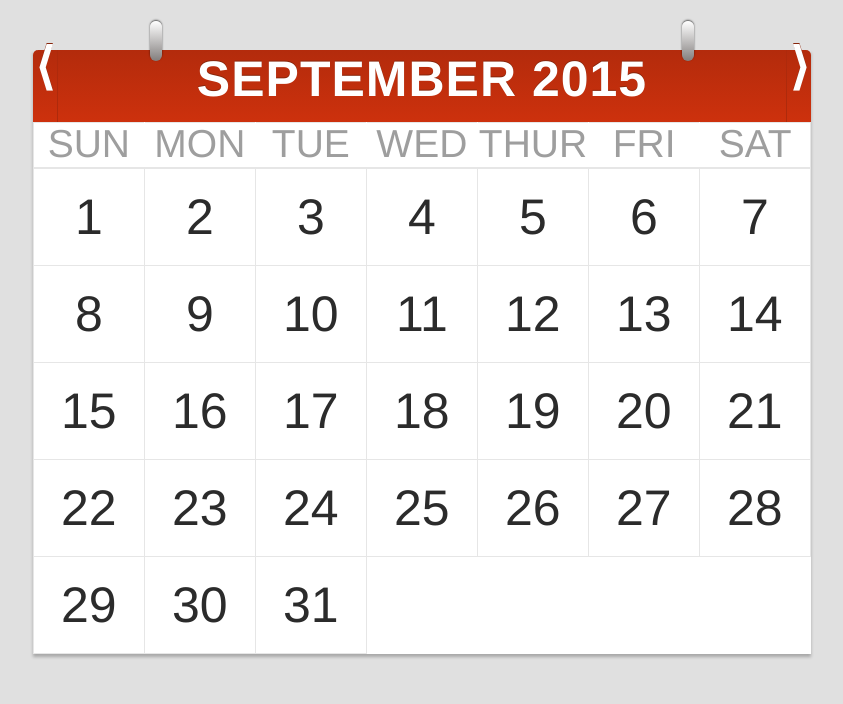
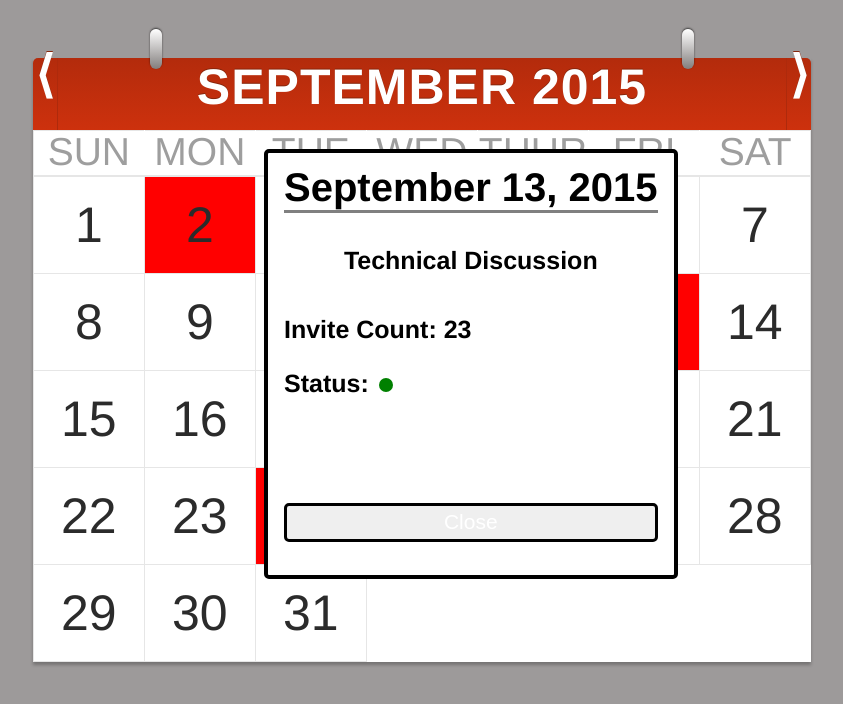
Before and after one commit to frangallo/calendar, a plain HTML site: page index.html in a window 1280 px wide. Both pictures are taken after a click on the element "13". Shown: the whole page, without its empty margins (218-1061 px from the left). Drawn offline with Linux system fonts and the light colour scheme.

Commit message:
Styled modal

```diff
--- a/css/calendar.css
+++ b/css/calendar.css
@@ -160,11 +160,65 @@ body {
 
 .m-content  {
   z-index: 2;
+  height: 390px;
   position: absolute;
-  top: 23%;
+  top: 18%;
   left: 37.5%;
   background-color: white;
   padding: 1pc;
-  border: 1px solid;
+  border: 4px solid;
+  border-radius: 5px;
+  font: 50px "Helvetica Neue", Helvatica, Arial, san-serif;
+}
+
+.circle-green {
+  display: inline-block;
+	border-radius: 50%;
+	width: 14px;
+	height: 14px;
+  background-color: green;
+  margin-left: 10px;
+}
+
+.circle-red {
+  display: inline-block;
+	border-radius: 50%;
+	width: 14px;
+	height: 14px;
+  background-color: red;
+  margin-left: 10px;
+}
+
+.date{
+  margin-top: -4px;
+  font-size: 40px;
+  border-bottom: 3px solid grey;
+}
+
+.m-content h3{
+  font-size: 25px;
+  /*padding-bottom: 5px*/
+
+}
+
+.event{
+  text-align: center;
+  padding-bottom: 4%;
+}
+
+.status{
+  padding-bottom: 16%;
+}
+
+.close-button{
+  color: white;
+  font-size: 21px;
+  width: 100%;
+  height: 10%;
+  border: 3px solid black;
   border-radius: 5px;
 }
+
+.busy-day{
+  background-color: red;
+}
--- a/index.html
+++ b/index.html
@@ -24,7 +24,11 @@
       </div>
     </div>
     <div class="m-content" style="display: none;">
-      <h3 class="event">Event</h3>
+      <h2 class="date"></h2>
+      <h3 class="event"></h3>
+      <h3 class="invite-count"></h3>
+      <h3 class="status">Status:<div class="circle"></div> </h3>
+      <button type="button" class="close-button"></i>Close</button>
     </div>
     <!-- <div class="m-content" style="display: none;"></div> -->
   </body>
--- a/js/calendar.js
+++ b/js/calendar.js
@@ -10,17 +10,57 @@
   }
 
   CalendarView.prototype.openModal = function (){
-    days = [1,7,14,24]
+    var that = this;
     $(".indv-days td").click(function(event){
       $day = $(event.currentTarget);
       dayInfo = $day.attr("data-info");
-      console.log(dayInfo === "1");
-      if (dayInfo === "1"){
-        console.log("hello")
-        $('body').append("<div>").addClass('m-background')
-        $(".m-content").show();
+      if (dayInfo === "2"){
+        that.openFirstModal();
+      } else if (dayInfo === "13") {
+        that.openSecondModal();
+      } else if (dayInfo === "24") {
+        that.openThirdModal();
       }
     })
+  }
+
+  CalendarView.prototype.openFirstModal = function (){
+    console.log("hello")
+    $('body').append("<div>").addClass('m-background')
+    $(".date").html("September 1, 2015")
+    $(".event").html("Birthday Party")
+    $(".invite-count").html("Invite Count: 120")
+    $(".circle").addClass("circle-green")
+    $(".m-content").show();
+    $(".close-button").click(function(){
+      location.reload()
+    });
+  }
+
+  CalendarView.prototype.openSecondModal = function (){
+    console.log("hello")
+    $('body').append("<div>").addClass('m-background')
+    $(".date").html("September 13, 2015")
+    $(".event").html("Technical Discussion")
+    $(".invite-count").html("Invite Count: 23")
+    $(".circle").addClass("circle-green")
+    $(".m-content").show();
+    $(".close-button").click(function(){
+      location.reload()
+    });
+  }
+
+  CalendarView.prototype.openThirdModal = function (){
+    console.log("hello")
+    $('body').append("<div>").addClass('m-background')
+    $(".date").html("September 24, 2015")
+    $(".event").html("Press Release")
+    $(".invite-count").html("Invite Count: 64")
+    $(".circle").addClass("circle-red")
+    $(".m-content").show();
+    $(".close-button").click(function(){
+      location.reload()
+    });
   }
 
   CalendarView.prototype.buildDays = function(){
@@ -37,7 +77,12 @@
       } else if (i === 29){
         $(".indv-days").append($("<tr></tr>"));
       }
-      $(".indv-days").append($("<td></td>").text(i).attr('data-info', i));
+
+      if ( i === 2 || i === 13 || i === 24){
+        $(".indv-days").append($("<td></td>").addClass("busy-day").text(i).attr('data-info', i));
+      } else {
+        $(".indv-days").append($("<td></td>").text(i).attr('data-info', i));
+      }
     }
   }
 
```
